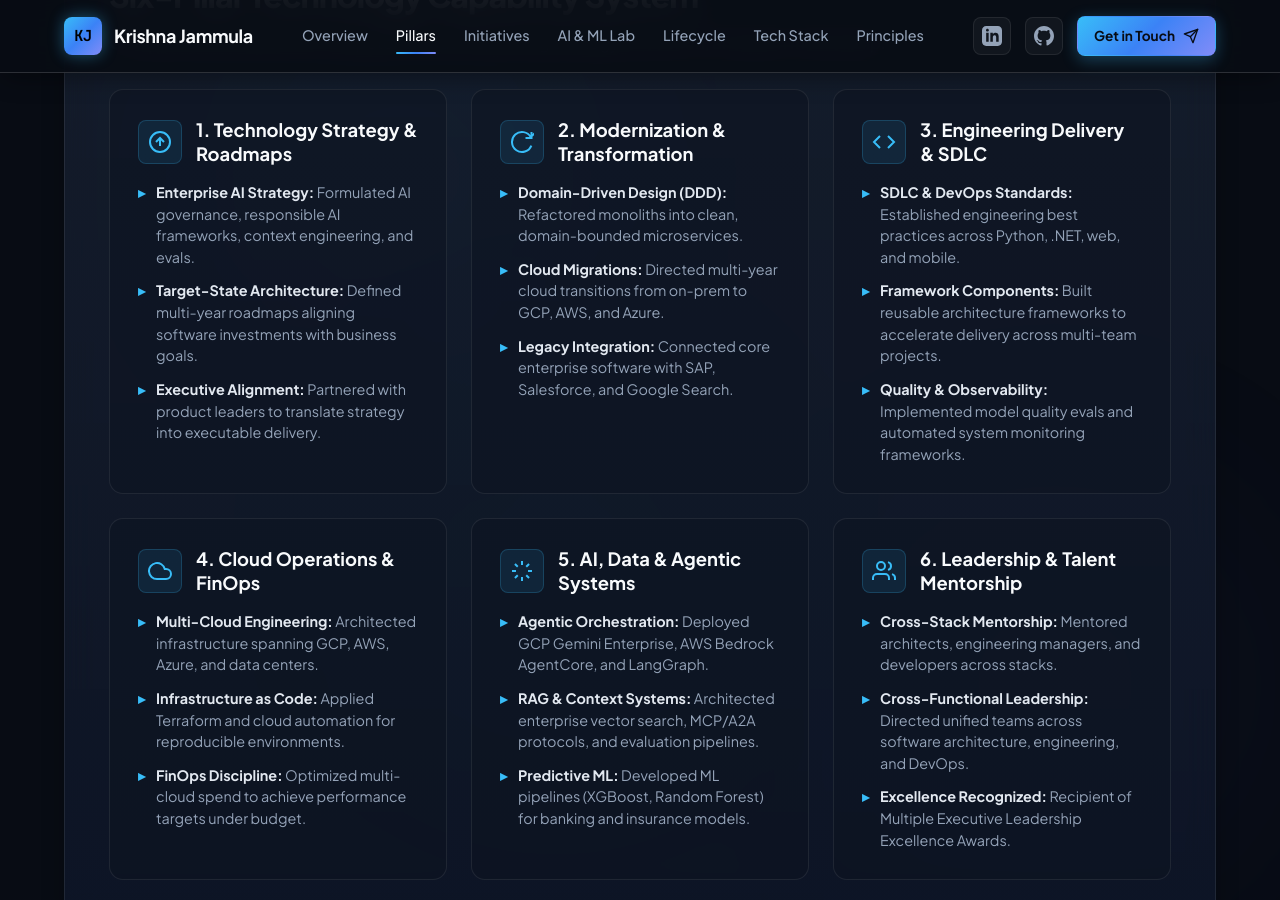
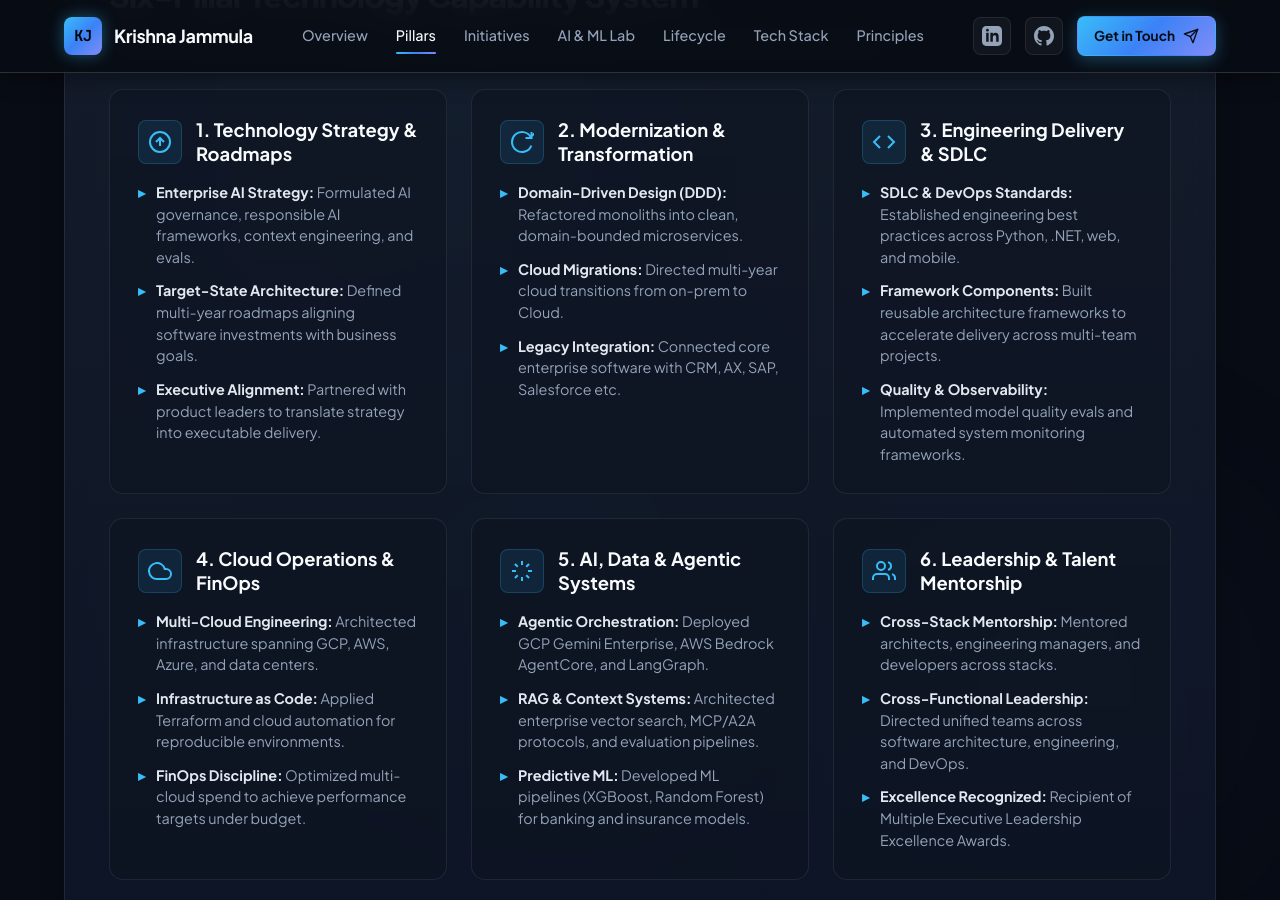
Before and after one commit to krishj9/krishj9.github.io, a Jekyll site: the page built from index.html, in a window 1280 px wide and 900 px high, scrolled down 1453 px. Built offline with Jekyll 4.4.1, drawn with Linux system fonts in a browser that asks for light colours; some of the changed text lies outside the part shown.

Commit message:
Update labels and descriptions in index.html

```diff
--- a/index.html
+++ b/index.html
@@ -43,7 +43,7 @@
     <div class="hero-stats-grid">
       <div class="stat-card">
         <div class="stat-number">25+</div>
-        <div class="stat-label">Years Leadership</div>
+        <div class="stat-label">Years Experience</div>
         <div class="stat-desc">Enterprise Modernization &amp; Platforms</div>
       </div>
       <div class="stat-card">
@@ -54,7 +54,7 @@
       <div class="stat-card">
         <div class="stat-number">Enterprise AI</div>
         <div class="stat-label">Agentic Workflows</div>
-        <div class="stat-desc">Gemini Enterprise, Bedrock, LangGraph, RAG</div>
+        <div class="stat-desc">Gemini Enterprise, AWS Bedrock, LangGraph, RAG</div>
       </div>
       <div class="stat-card">
         <div class="stat-number">FinOps &amp; DDD</div>
@@ -117,8 +117,8 @@
         </div>
         <ul>
           <li><strong>Domain-Driven Design (DDD):</strong> Refactored monoliths into clean, domain-bounded microservices.</li>
-          <li><strong>Cloud Migrations:</strong> Directed multi-year cloud transitions from on-prem to GCP, AWS, and Azure.</li>
-          <li><strong>Legacy Integration:</strong> Connected core enterprise software with SAP, Salesforce, and Google Search.</li>
+          <li><strong>Cloud Migrations:</strong> Directed multi-year cloud transitions from on-prem to Cloud.</li>
+          <li><strong>Legacy Integration:</strong> Connected core enterprise software with CRM, AX, SAP, Salesforce etc.</li>
         </ul>
       </div>
 
```
